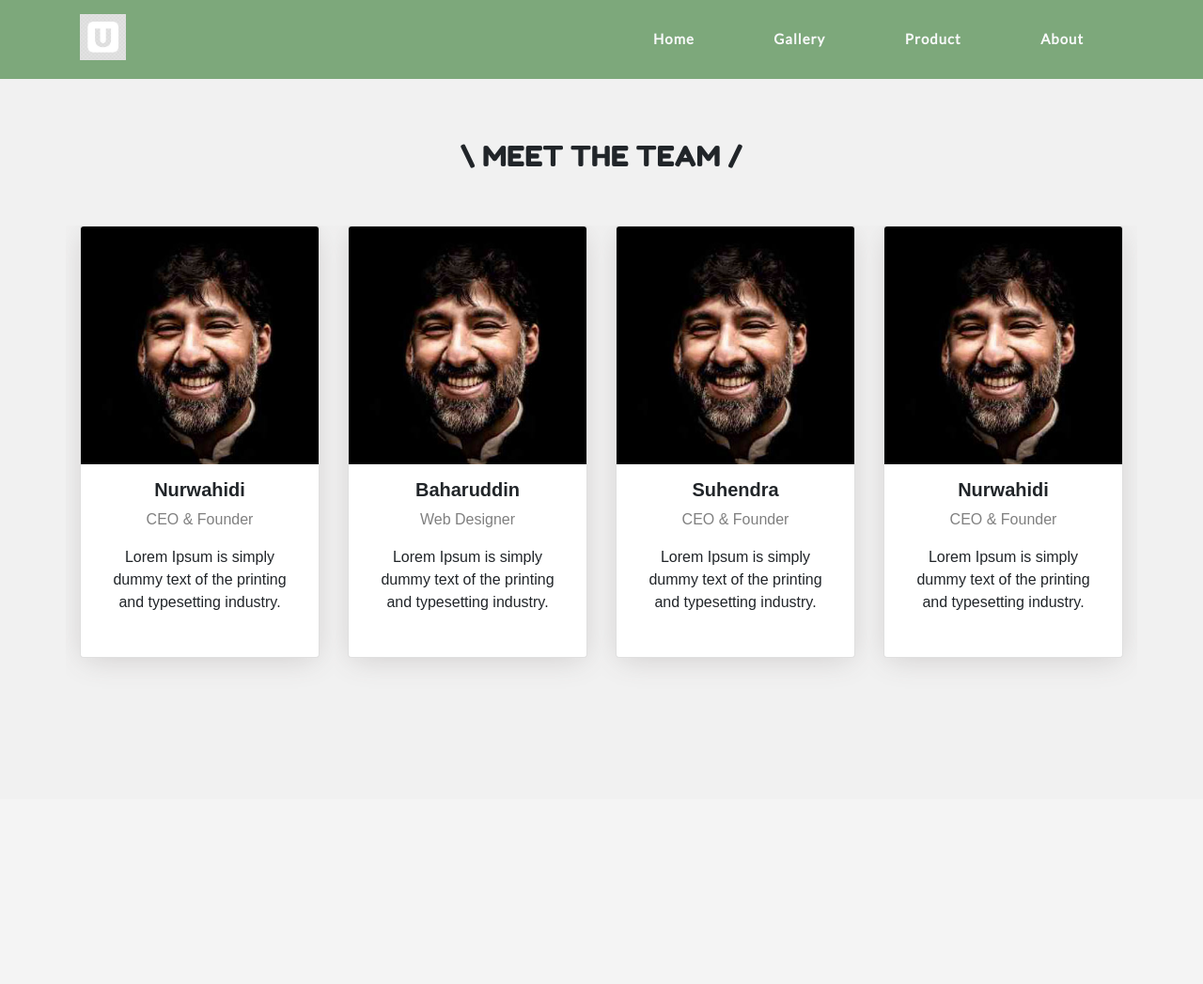
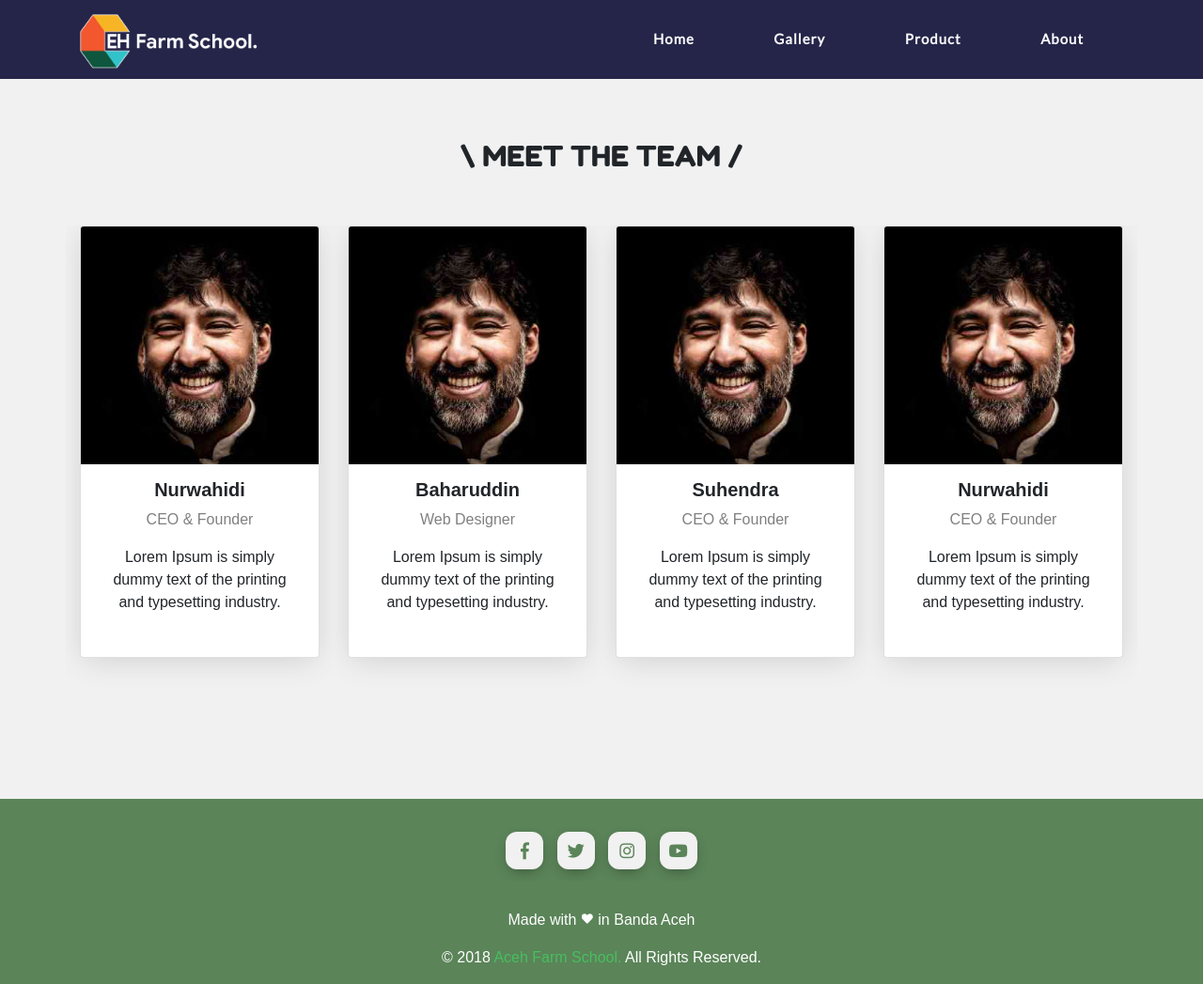
Before and after one commit to bhrdnn/acehfarmschool, a PHP site: page /gallery.html in a window 1280 px wide. Shown: the whole page at 94% size. Before the commit the page ends 711 px from the top, so only its background shows below. Run offline with PHP 8.4, Linux system fonts and the light colour scheme; some libraries are stand-ins or nearby versions.

Commit message:
updatelogo

```diff
--- a/assets/css/style.css
+++ b/assets/css/style.css
@@ -13,7 +13,7 @@
 }
 
 .logo img{
-	width: 9%;
+	width: 35%;
 }
 
 .desktop li{
@@ -89,17 +89,17 @@ header{
 }
 
 header#space{
-	background-color: #7da87b;
+	background-color: #252549;
 }
 
 header.hide{
 	transform: translateY(-150%);
-	transition: 0.6s;
+	transition: 0.4s;
 }
 
 header.show{
-	background-color: #000000;
-	transition: 0.4s;
+	background-color: #252549;
+	transition: 0.3s;
 }
 
 .display{
--- a/gallery.html
+++ b/gallery.html
@@ -5,9 +5,9 @@
 	<meta charset="utf-8">
 	<meta name="viewport" content="width=device-width, initial-scale=1.0">
 	<!-- css -->
-	<link rel="stylesheet" href="css/style.css">
-	<link rel="stylesheet" href="css/aos.css">
-	<link rel="stylesheet" href="css/responsive.css">
+	<link rel="stylesheet" href="assets/css/style.css">
+	<link rel="stylesheet" href="assets/css/aos.css">
+	<link rel="stylesheet" href="assets/css/responsive.css">
 	<!-- bootsrap -->
 	<link href="https://stackpath.bootstrapcdn.com/bootstrap/4.1.3/css/bootstrap.min.css" rel="stylesheet">
 	<!-- font -->
@@ -17,7 +17,7 @@
 	<link rel="stylesheet" href="https://use.fontawesome.com/releases/v5.6.3/css/all.css">
 	<link rel="stylesheet" href="https://cdnjs.cloudflare.com/ajax/libs/simple-line-icons/2.4.1/css/simple-line-icons.min.css">
 	<!-- js -->
-	<script type="text/javascript" src="js/aos.js"></script>
+	<script type="text/javascript" src="assets/js/aos.js"></script>
 	<script src="https://ajax.googleapis.com/ajax/libs/jquery/3.3.1/jquery.min.js"></script>
 </head>
 <body>
@@ -26,7 +26,7 @@
 			<div class="row">
 				<div class="col-md-6">
 					<div class="logo">
-						<a href="#"><img src="img/images.png"></a>
+						<a href="#"><img src="assets/img/logo-afs.png"></a>
 					</div>
 				</div>
 				<div class="col-md-6">
@@ -46,8 +46,8 @@
 						</div>
 
 						<ul>
-							<a href="#"><li>Home</li></a>
-							<a href="#"><li>Gallery</li></a>
+							<a href="index.html"><li>Home</li></a>
+							<a href="gallery.html"><li>Gallery</li></a>
 							<a href="#"><li>Product</li></a>
 							<a href="#"><li>About</li></a>
 						</ul>
@@ -79,7 +79,7 @@
 					<div class="col-12 col-sm-6 col-md-3" data-aos="zoom-in-up" data-aos-easing="ease-in-out">
 						<div class="card">
 							<div>
-								<img src="img/team2.jpg">
+								<img src="assets/img/team2.jpg">
 							</div>
 							<div class="tagname">
 								<h5>Nurwahidi</h5>
@@ -91,7 +91,7 @@
 
 					<div class="col-12 col-sm-6 col-md-3" data-aos="zoom-in-up" data-aos-delay="100" data-aos-easing="ease-in-out">
 						<div class="card">
-								<img src="img/team2.jpg">
+								<img src="assets/img/team2.jpg">
 							<div class="tagname">
 								<h5>Baharuddin</h5>
 								<p class="title">Web Designer</p>
@@ -102,7 +102,7 @@
 
 					<div class="col-12 col-sm-6 col-md-3" data-aos="zoom-in-up" data-aos-delay="200" data-aos-easing="ease-in-out">
 						<div class="card">
-								<img src="img/team2.jpg">
+								<img src="assets/img/team2.jpg">
 							<div class="tagname">
 								<h5>Suhendra</h5>
 								<p class="title">CEO & Founder</p>
@@ -112,7 +112,7 @@
 					</div>
 					<div class="col-12 col-sm-6 col-md-3" data-aos="zoom-in-up" data-aos-delay="300" data-aos-easing="ease-in-out">
 						<div class="card">
-								<img src="img/team2.jpg">
+								<img src="assets/img/team2.jpg">
 							<div class="tagname">
 								<h5>Nurwahidi</h5>
 								<p class="title">CEO & Founder</p>
@@ -124,17 +124,79 @@
 			</div>
 		</section>
 
+		<footer>
+			<div class="container">
+				<div class="row">
+					<div class="col-md-12 middle">
+						<div class="sosmed">
+						<a class="box box-fb" href="#">
+							<i class="fab fa-facebook-f icon"></i>
+						</a>
+						<a class="box box-twitter" href="#">
+							<i class="fab fa-twitter icon"></i>
+						</a>
+						<a class="box box-ig" href="#">
+							<i class="fab fa-instagram icon"></i>
+						</a>
+						<a class="box box-yt" href="#">
+							<i class="fab fa-youtube icon"></i>
+						</a>
+					</div>
+						<p>Made with <i class="fas fa-heart"></i> in Banda Aceh</p>
+						<p>&copy; 2018 <span>Aceh Farm School.</span> All Rights Reserved.</p>
+					</div>
+				</div>
+			</div>
+		</footer>
+
 		<script>
-			AOS.init();
+	 //animasi the-team
+	 	AOS.init();
 
-				$(document).ready(function(){
-			zero = 0;
-			$(window).on('scroll', function(){
-				$('.navscroll').toggleClass('hide', $(window).scrollTop() > zero);
+	 //responsive menu
+		$(document).ready(function(){
+			$(".btn-hamburger .fa-times").hide();
+
+			$(".btn-hamburger .fa-bars").click(function(){
+				$(this).hide();
+				$(".btn-hamburger .fa-times").show();
+				$(".mobile ul").addClass("active");
+			});
+
+			$(".btn-hamburger .fa-times").click(function(){
+				$(this).hide();
+				$(".btn-hamburger .fa-bars").show();
+				$(".mobile ul").removeClass("active");
+			});
+		});
+
+
+		$(document).ready(function(){
+
+				zero = 0;
+
+				$(window).on('scroll', function(){
+
+					if ($(window).scrollTop() > zero){
+						$('header').addClass('hide');
+						$('header').removeClass('show');
+
+					} else {
+						$('header').removeClass('hide');
+						$('header').addClass('show');
+					};
+
 					zero = $(window).scrollTop()
-					});
+
+					if ($(window).scrollTop()==0) {
+						$('header').removeClass('show');
+					}
+
+				});
+
 			});
-		</script>
+
+</script>
 
 </body>
 </html>
```
Also changed, not shown: index.html (+1 -9 lines), assets/img/images.png (deleted), assets/img/logo-afs.png (added).
